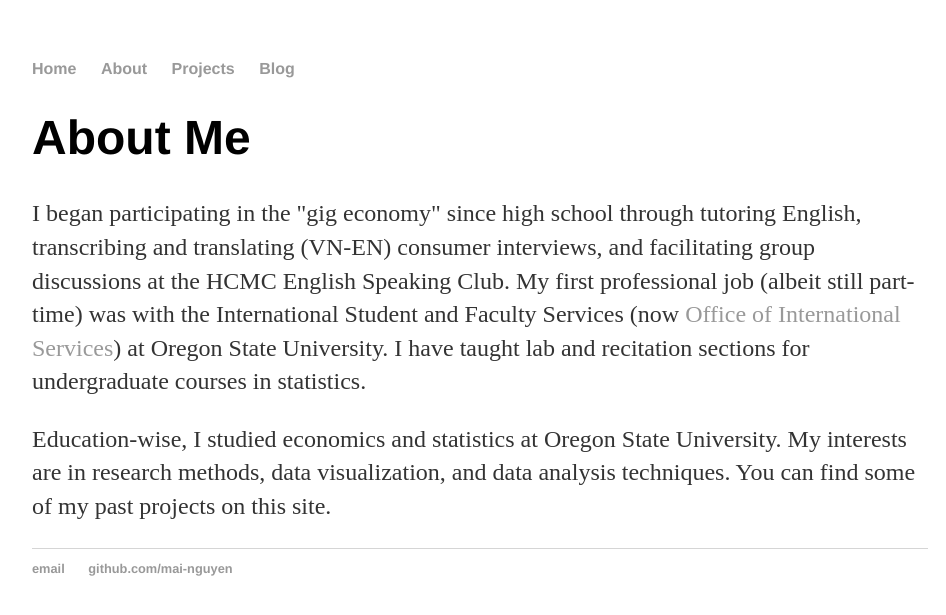
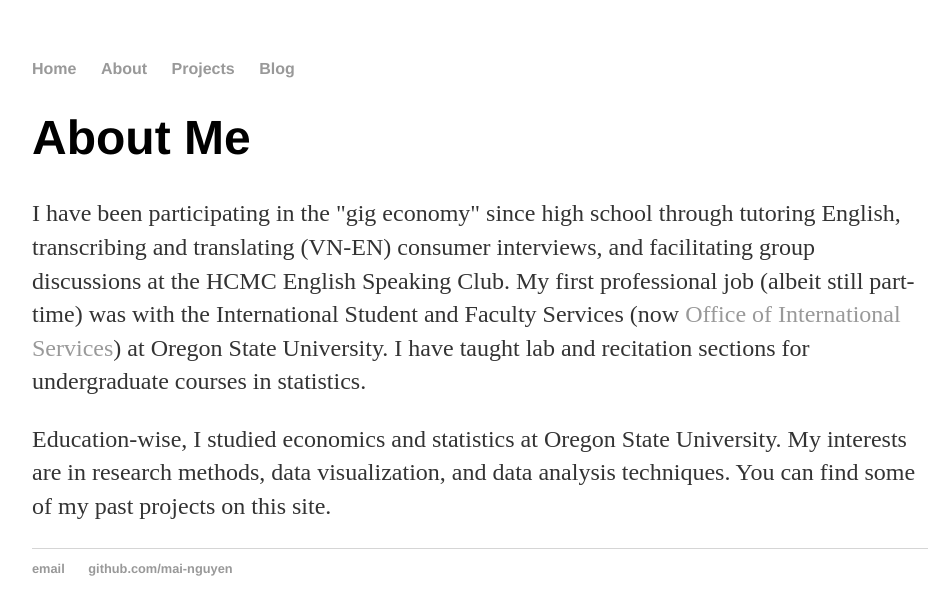
Before and after one commit to mai-nguyen/mai-nguyen.github.io, a Jekyll site: the page built from about/index.html, in a window 1280 px wide. Shown: the top 615 px of the page, without its empty margins (160-1106 px from the left). Built offline with Jekyll 4.4.1, drawn with Linux system fonts in a browser that asks for light colours.

Commit message:
Update index.html

```diff
--- a/about/index.html
+++ b/about/index.html
@@ -5,7 +5,7 @@
 ---
 <div class="blurb">
 	<h1>About Me</h1>
-	<p>I began participating in the "gig economy" since high school through tutoring English, transcribing and translating (VN-EN) consumer interviews, and facilitating group discussions at the HCMC English Speaking Club. My first professional job (albeit still part-time) was with the International Student and Faculty Services (now <a href="https://internationalservices.oregonstate.edu/international-osu">Office of International Services</a>) at Oregon State University. I have taught lab and recitation sections for undergraduate courses in statistics.</p>
+	<p>I have been participating in the "gig economy" since high school through tutoring English, transcribing and translating (VN-EN) consumer interviews, and facilitating group discussions at the HCMC English Speaking Club. My first professional job (albeit still part-time) was with the International Student and Faculty Services (now <a href="https://internationalservices.oregonstate.edu/international-osu">Office of International Services</a>) at Oregon State University. I have taught lab and recitation sections for undergraduate courses in statistics.</p>
 
 
     <p>Education-wise, I studied economics and statistics at Oregon State University. My interests are in research methods, data visualization, and data analysis techniques.  You can find some of my past projects on this site.</p>
```
